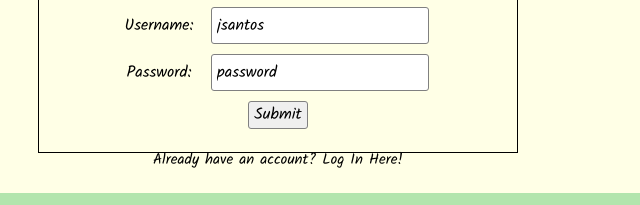
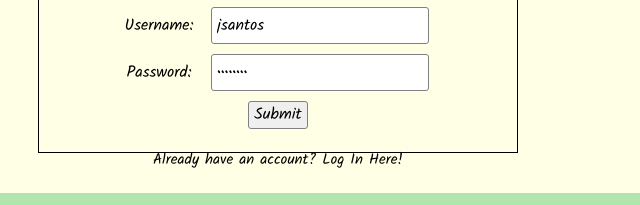
Before and after one commit to jonsantos16/idea-bank-node-capstone, a website: page public/index.html in a window 1280 px wide. Both pictures are taken after a click on the link "Here". Shown: the part 338-543 px from the top of the page, 362-1002 px from the left. Drawn offline with nearby package versions, Linux system fonts and the light colour scheme; a web font is replaced by a local one.

Commit message:
fixed password

```diff
--- a/public/index.html
+++ b/public/index.html
@@ -55,7 +55,7 @@
                         value="santos" type="text"></label>
                         <label><span>Email:</span><input name="email" class="signUpEmail" value="santosjn94@gmail.com" type="email"></label>
                         <label><span>Username:</span><input name="username" class="signUpUsername" value="jsantos" type="text"></label>
-                        <label><span>Password:</span><input name="password" class="signUpPw" value="password" type="text"></label>
+                        <label><span>Password:</span><input name="password" class="signUpPw" value="password" type="password"></label>
                         <button type="submit" name="submit" >Submit</button>
                     </fieldset>
                 </form>
```
